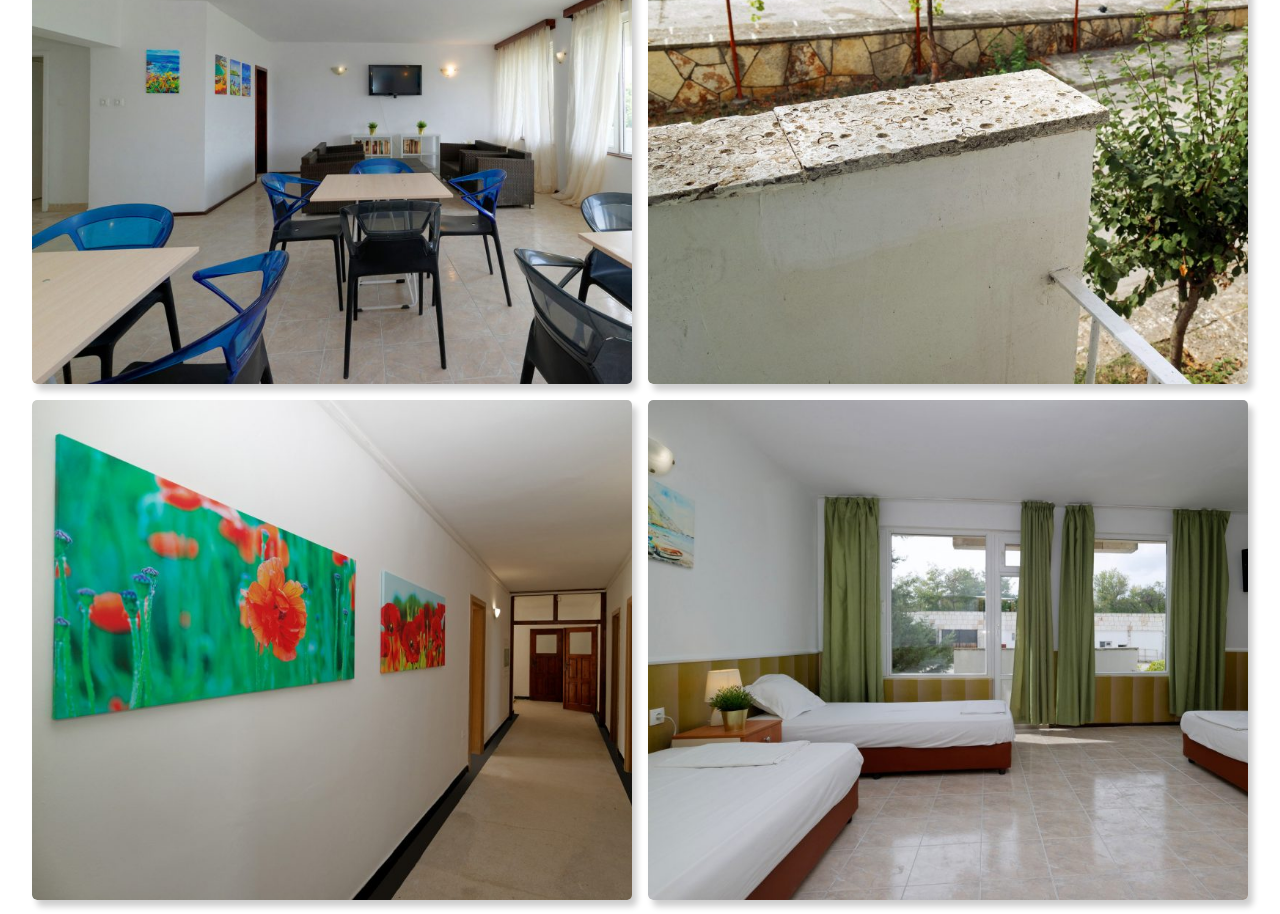
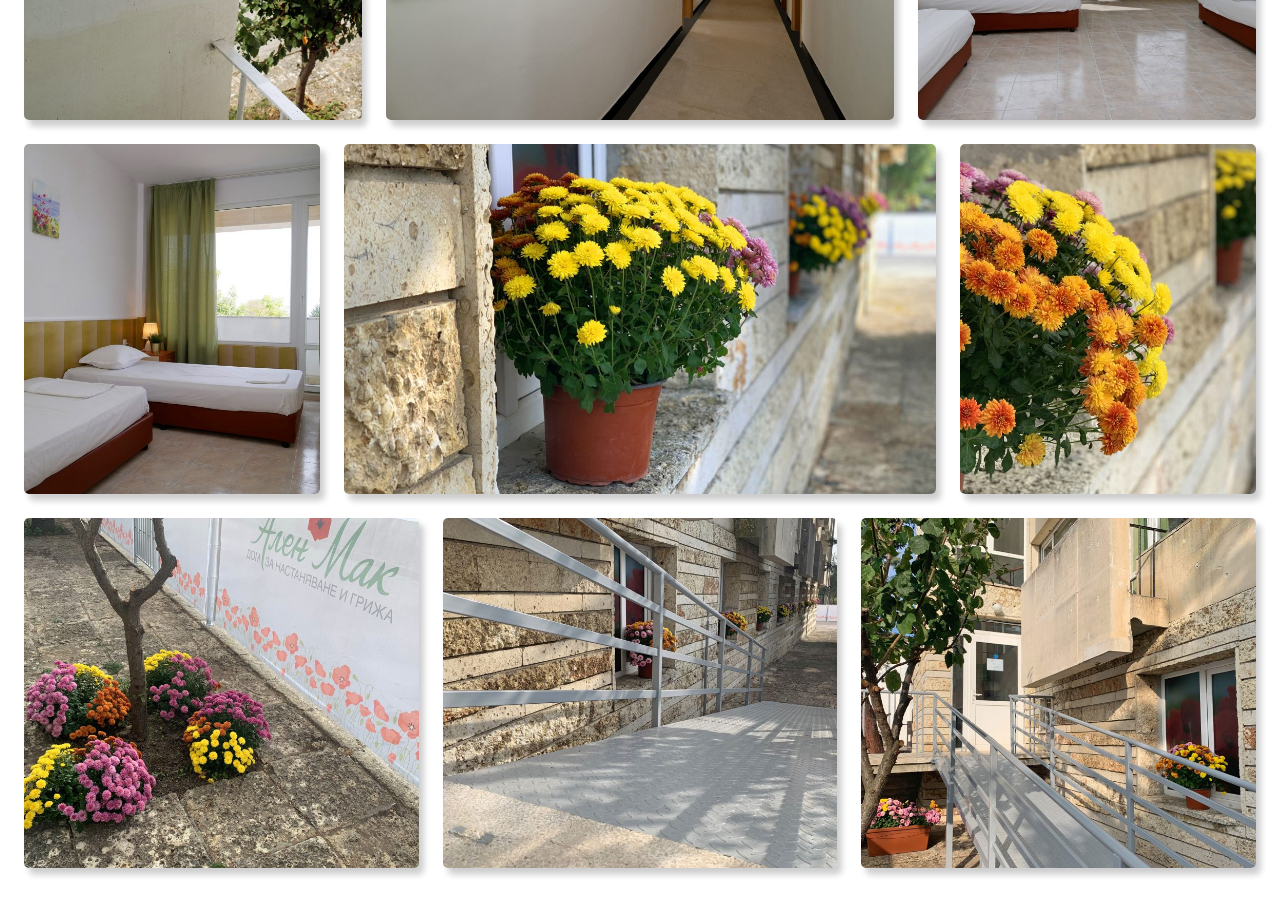
Before and after one commit to BlagovestT/alen-mak, a React (Create React App) app: page /gallery in a window 1280 px wide. Shown: the part 1160-2074 px from the top of the page. Built offline with nearby package versions, Linux system fonts and the light colour scheme.

Commit message:
Gallery Functionality

```diff
--- a/src/components/Accommodation/Accommodation.css
+++ b/src/components/Accommodation/Accommodation.css
@@ -1,6 +1,7 @@
 .accommodation {
     width: 100%;
     height: auto;
+    padding: 4rem 0 0 0;
 }
 
 .accommodation-intro {
@@ -14,4 +15,10 @@
 .accommodation .accommodation-intro h2 {
     font-weight: normal;
     font-size: 2rem;
+    text-align: center;
+    padding: 2rem 1rem 4rem 1rem;
 }
+
+.accommodation .room-wrapper {
+    width: 100%;
+}
--- a/src/components/Accommodation/Room.css
+++ b/src/components/Accommodation/Room.css
@@ -8,6 +8,7 @@
     flex-wrap: wrap;
     gap: 12rem;
     padding: 8rem 10px;
+    overflow: hidden;
 }
 
 @media (max-width: 1277px) {
@@ -19,11 +20,13 @@
 .room-bg {
     background-color: var(--beige);
     clip-path: polygon(0 10%, 50% 0, 100% 10%, 100% 90%, 50% 100%, 0 90%);
+    padding: 12rem 10px !important;
 }
 
-@media (max-width: 1149px) {
+@media (max-width: 1187px) {
     .room-bg {
         flex-direction: column-reverse;
+        padding: 12rem 0;
     }
 }
 
@@ -70,6 +73,30 @@
     max-width: 600px;
 }
 
+@media (max-width: 620px) {
+    .room-swiper {
+        max-width: 500px;
+    }
+}
+
+@media (max-width: 520px) {
+    .room-swiper {
+        max-width: 400px;
+    }
+}
+
+@media (max-width: 420px) {
+    .room-swiper {
+        max-width: 300px;
+    }
+}
+
+@media (max-width: 320px) {
+    .room-swiper {
+        max-width: 250px;
+    }
+}
+
 .room-swiper .swiper-button-next {
     color: #fff;
 }
@@ -83,7 +110,8 @@
 }
 
 .room-swiper img {
-    max-width: 100%;
+    width: 100%;
+    max-width: 600px;
     height: 400px;
     object-fit: cover;
     border-radius: 10px;
--- a/src/components/Contact/Contact.css
+++ b/src/components/Contact/Contact.css
@@ -7,6 +7,12 @@
     padding: 8rem 10px;
     gap: 12rem;
     flex-wrap: wrap;
+}
+
+@media (max-width: 1564px) {
+    .contact {
+        gap: 4rem;
+    }
 }
 
 .contact .contact-cont h4 {
--- a/src/components/Contact/Contact.js
+++ b/src/components/Contact/Contact.js
@@ -1,11 +1,6 @@
 import React from 'react';
 
-import {
-  FaPhone,
-  FaMailBulk,
-  FaMapPin,
-  FaSearchLocation,
-} from 'react-icons/fa';
+import { FaPhone, FaMailBulk, FaSearchLocation } from 'react-icons/fa';
 
 import './Contact.css';
 
@@ -23,6 +18,16 @@ const Contact = () => {
         </div>
         <div className='icons'>
           <FaMailBulk size={25} /> <p>test@test.test</p>
+        </div>
+
+        <div className='contact-map'>
+          <iframe
+            title='Alen Mak Google Maps Location'
+            src='https://maps.google.com/maps?q=%D1%83%D0%BB.%20%D0%9A%D0%B0%D1%82%D1%8F%20%D0%9F%D0%B0%D0%BF%D0%B0%D0%B7%D0%BE%D0%B2%D0%B0,%20%D0%BC%D0%B5%D1%81%D1%82%D0%BD%D0%BE%D1%81%D1%82%20%D0%90%D0%BB%D0%B5%D0%BD%20%D0%BC%D0%B0%D0%BA%203%D0%90,%209007%20Chayka,%20Varna&t=k&z=13&ie=UTF8&iwloc=&output=embed'
+            frameborder='0'
+            aria-hidden='false'
+            tabIndex='0'
+          ></iframe>
         </div>
       </div>
 
--- a/src/components/Gallery/Gallery.css
+++ b/src/components/Gallery/Gallery.css
@@ -4,11 +4,41 @@
     overflow: hidden;
 }
 
-.gallery .gallery-cont {
+.image-grid {
+    padding: 4rem 12px;
+}
+
+.image-row {
     display: flex;
-    justify-content: center;
-    align-items: center;
-    flex-wrap: wrap;
-    gap: 1rem;
-    padding: 3rem 0;
 }
+
+.image-row .image {
+    margin: 12px;
+    width: 100%;
+    height: 350px;
+    object-fit: cover;
+    border-radius: 5px;
+    cursor: pointer;
+}
+
+.image {
+    background-repeat: no-repeat;
+    background-size: cover;
+    background-position: center center;
+    box-shadow: 0.3rem 0.4rem 0.4rem rgba(0, 0, 0, 0.2);
+}
+
+@media screen and (max-width: 800px) {
+    .image-grid {
+        padding: 4rem 12px 4rem 0;
+    }
+
+    .image-row {
+        flex-direction: column;
+        padding: 0 14px 0 0;
+    }
+
+    .image-row .image {
+        flex-basis: auto;
+    }
+}
--- a/src/components/Gallery/Gallery.js
+++ b/src/components/Gallery/Gallery.js
@@ -23,22 +23,30 @@ const GalleryPage = () => {
     <div className='gallery'>
       <MainImage title='Галерия' />
 
-      <div className='gallery-cont'>
-        <ImageBox img={homeAbout} size='small' />
-        <ImageBox img={photoone} size='small' />
-        <ImageBox img={phototwo} size='small' />
+      <div class='image-grid'>
+        <div class='image-row'>
+          <ImageBox img={homeAbout} size='02' />
+          <ImageBox img={photoone} size='02' />
+          <ImageBox img={phototwo} size='03' />
+        </div>
 
-        <ImageBox img={photothree} size='small' />
-        <ImageBox img={photofour} size='small' />
-        <ImageBox img={photofive} size='small' />
+        <div class='image-row'>
+          <ImageBox img={photothree} size='02' />
+          <ImageBox img={photofour} size='03' />
+          <ImageBox img={photofive} size='02' />
+        </div>
 
-        <ImageBox img={photosix} size='small' />
-        <ImageBox img={phototwelve} size='small' />
-        <ImageBox img={photoeight} size='small' />
+        <div class='image-row'>
+          <ImageBox img={photosix} size='01' />
+          <ImageBox img={photoeight} size='02' />
+          <ImageBox img={photonine} size='01' />
+        </div>
 
-        <ImageBox img={photonine} size='small' />
-        <ImageBox img={phototen} size='small' />
-        <ImageBox img={photoeleven} size='small' />
+        <div class='image-row'>
+          <ImageBox img={phototen} size='01' />
+          <ImageBox img={photoeleven} size='01' />
+          <ImageBox img={phototwelve} size='01' />
+        </div>
       </div>
     </div>
   );
--- a/src/components/Gallery/ImageBox.css
+++ b/src/components/Gallery/ImageBox.css
@@ -1,50 +1,45 @@
-.gallery-box {
-    width: 100%;
-    max-width: 600px;
-    height: 500px;
-    overflow: hidden;
-    transition: 500ms linear;
-    border-radius: 5px;
-    box-shadow: 0.3rem 0.4rem 0.4rem rgba(0, 0, 0, 0.2);
+.image-01 {
+    flex: 1;
+  }
+
+.image-02 {
+    flex: 2;
 }
 
-.gallery-box img {
-    object-fit: cover;
-    border-radius: 5px;
-    transition: 250ms linear;
+.image-03 {
+    flex: 3;
 }
 
-/* .gallery-box img:hover {
-    transform: scale(1.05);
-} */
-
-.gallery-box .small {
-    width: auto;
-    height: 500px;
+.image-popup {
+    width: 100vw;
+    height: 100vh;
+    background-color: rgba(0, 0, 0, 0.8);
+    position: fixed;
+    top: 0;
+    left: 0;
+    justify-content: center;
+    align-items: center;
+    padding: .5rem;
+    z-index: 1000;
 }
 
-.gallery-box .large {
-    width: 900px;
-    height: 600px;
+.image-popup .image-popup-cont {
+    display: flex;
+    justify-content: center;
+    align-items: flex-end;
+    flex-direction: column;
 }
 
-@media (max-width: 550px) {
-    .gallery-box {
-        height: auto;
-        border-radius: 0px;
-        box-shadow: none;
-    }
+.image-popup .image-popup-cont p {
+    color: #fff;
+    font-size: 1.5rem;
+    font-weight: bold;
+    transform: translateY(35px);
+    margin-right: 10px;
+}
 
-    .gallery-box img {
-        border-radius: 0px;
-    }
-
-    .gallery-box .small {
-        width: auto;
-        height: 300px;
-    }
-
-    .gallery-box img:hover {
-        transform: scale(1);
-    }
+.image-popup .image-popup-cont img {
+    max-width: 100%;
+    height: auto;
+    object-fit: cover;
 }
--- a/src/components/Gallery/ImageBox.js
+++ b/src/components/Gallery/ImageBox.js
@@ -1,11 +1,25 @@
-import React from "react";
+import React, { useState } from 'react';
 
-import "./ImageBox.css";
+import './ImageBox.css';
 
 const ImageBox = ({ img, size }) => {
+  const [opened, setOpened] = useState(false);
+
   return (
-    <div className="gallery-box">
-      <img src={img} className={size} alt="" />
+    <div
+      class={'image image-' + size}
+      style={{ backgroundImage: 'url(' + img + ')' }}
+      onClick={() => setOpened(!opened)}
+    >
+      <div
+        className='image-popup'
+        style={opened ? { display: 'flex' } : { display: 'none' }}
+      >
+        <div className='image-popup-cont'>
+          <p>X</p>
+          <img src={img} alt='' />
+        </div>
+      </div>
     </div>
   );
 };
--- a/src/components/Home/CountLine.css
+++ b/src/components/Home/CountLine.css
@@ -8,7 +8,7 @@
     flex-wrap: wrap;
     align-items: center;
     gap: 2rem;
-    padding: 0 1rem;
+    padding: 2rem 1rem;
 }
 
 @media (max-width: 916px) {
@@ -46,7 +46,7 @@
 .countline .countline-right .countline-wrapper {
     display: flex;
     justify-content: center;
-    align-items: center;
+    align-items: flex-start;
     flex-direction: column;
     gap: 2rem;
 }
@@ -64,6 +64,14 @@
         justify-content: center;
         align-items: center;
     }
+
+    .countline .countline-right .countline-wrapper {
+        display: flex;
+        justify-content: center;
+        align-items: center;
+        flex-direction: column;
+        gap: 2rem;
+    }
 }
 
 .countline .countline-right .countline-box p {
--- a/src/components/Home/CountLine.js
+++ b/src/components/Home/CountLine.js
@@ -4,31 +4,31 @@ import './CountLine.css';
 
 const CountLine = () => {
   return (
-    <div className="countline">
-      <div className="countline-left">
+    <div className='countline'>
+      <div className='countline-left'>
         <h2>Стаи на разположение</h2>
         <h2>Ален Мак</h2>
       </div>
-      <div className="countline-right">
-        <div className="countline-wrapper">
-          <div className="countline-box">
+      <div className='countline-right'>
+        <div className='countline-wrapper'>
+          <div className='countline-box'>
             <p>60</p>
-            <span>Стаи</span>
+            <span>Общо Стаи</span>
           </div>
-          <div className="countline-box">
+          <div className='countline-box'>
             <p>60</p>
-            <span>Стаи</span>
+            <span>Единични Стаи</span>
           </div>
         </div>
 
-        <div className="countline-wrapper">
-          <div className="countline-box">
+        <div className='countline-wrapper'>
+          <div className='countline-box'>
             <p>60</p>
-            <span>Стаи</span>
+            <span>Двойни Стаи</span>
           </div>
-          <div className="countline-box">
+          <div className='countline-box'>
             <p>60</p>
-            <span>Стаи</span>
+            <span>Тройни Стаи</span>
           </div>
         </div>
       </div>
--- a/src/components/MainImage.css
+++ b/src/components/MainImage.css
@@ -30,3 +30,15 @@
     padding-bottom: 1rem;
     margin-bottom: 4rem;
 }
+
+@media (max-width: 420px) {
+    .main-image .main-image-cont h2 {
+        font-size: 3rem;
+    }
+}
+
+@media (max-width: 310px) {
+    .main-image .main-image-cont h2 {
+        font-size: 2.5rem;
+    }
+}
--- a/src/routes/Contact.js
+++ b/src/routes/Contact.js
@@ -4,7 +4,6 @@ import Navbar from '../components/Navbar';
 import MainImage from '../components/MainImage';
 import Footer from '../components/Footer';
 import ContactUs from '../components/Contact/Contact';
-import Map from '../components/Map';
 
 const Contact = () => {
   return (
@@ -12,7 +11,6 @@ const Contact = () => {
       <Navbar />
       <MainImage title='Контакти' />
       <ContactUs />
-      <Map />
       <Footer />
     </div>
   );
```
